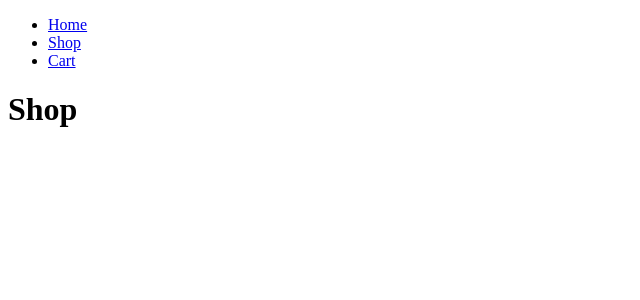
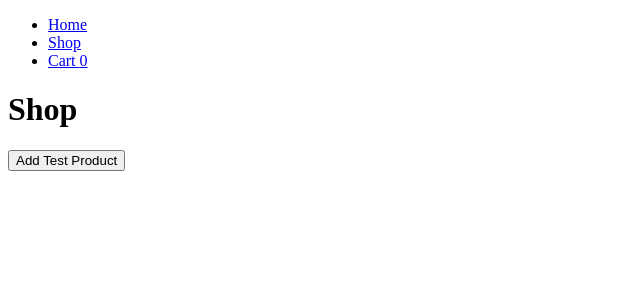
Before and after one commit to RT1811/shopping-cart, a React (Vite) app: page /shop in a window 1280 px wide. Shown: the top 300 px of the page, without its empty margins (0-640 px from the left). Built offline with nearby package versions, Linux system fonts and the light colour scheme.

Commit message:
Add cart state and outlet context

```diff
--- a/src/App.jsx
+++ b/src/App.jsx
@@ -1,11 +1,43 @@
 import { Outlet } from "react-router";
 import Navbar from "./components/nav/Navbar";
+import { useState } from "react";
 
 const App = () => {
+  const [cart, setCart] = useState([]);
+
+  const addItem = (product, quantity) => {
+    setCart((prevCart) => {
+      const existing = prevCart.find((item) => item.id === product.id);
+      if (existing) {
+        return prevCart.map((item) =>
+          item.id === product.id
+            ? { ...item, quantity: item.quantity + quantity }
+            : item
+        );
+      }
+      return [...prevCart, { ...product, quantity }];
+    })
+  }
+
+  const removeItem = (id) => {
+    setCart((prevCart) => prevCart.filter((item) => item.id !== id));
+  }
+
+  const updateQuantity = (id, quantity) => {
+    setCart((prevCart) => {
+      prevCart.map((item) => (item.id === id ? { ...item, quantity } : item))
+    })
+  }
+
+  const cartCount = cart.reduce(
+    (total, item) => total + item.quantity,
+    0
+  );
+
   return (
     <>
-      <Navbar />
-      <Outlet />
+      <Navbar cartCount={cartCount}/>
+      <Outlet context={{ cart, addItem, removeItem, updateQuantity }}/>
     </>
   );
 };
--- a/src/components/cart/Cart.jsx
+++ b/src/components/cart/Cart.jsx
@@ -1,2 +1,19 @@
-const Cart = () => <h1>Cart</h1>;
+import { useOutletContext } from "react-router";
+
+const Cart = () => {
+    const {
+    cart,
+    removeFromCart,
+    updateQuantity,
+  } = useOutletContext();
+
+  return (
+    <main>
+      <h1>Cart</h1>
+
+      <pre>{JSON.stringify(cart, null, 2)}</pre>
+    </main>
+  );
+};
+
 export default Cart;
--- a/src/components/nav/Navbar.jsx
+++ b/src/components/nav/Navbar.jsx
@@ -1,6 +1,6 @@
 import { Link } from "react-router";
 
-const Navbar = () => {
+const Navbar = ({ cartCount }) => {
     return (
         <nav>
             <ul>
@@ -11,7 +11,7 @@ const Navbar = () => {
                     <Link to="/shop">Shop</Link>
                 </li>
                 <li>
-                    <Link to="/cart">Cart</Link>
+                    <Link to="/cart">Cart {cartCount}</Link>
                 </li>
 
             </ul>
--- a/src/components/shop/Shop.jsx
+++ b/src/components/shop/Shop.jsx
@@ -1,2 +1,25 @@
-const Shop = () => <h1>Shop</h1>;
+import { useOutletContext } from "react-router";
+
+const Shop = () => {
+  const { addItem } = useOutletContext();
+
+  const testProduct = {
+    id: 1,
+    title: "Test Product",
+    price: 10,
+    image: "",
+    quantity: 3,
+  };
+
+  return (
+    <main>
+      <h1>Shop</h1>
+
+      <button onClick={() => addItem(testProduct, 3)}>
+        Add Test Product
+      </button>
+    </main>
+  );
+};
+
 export default Shop;
```
